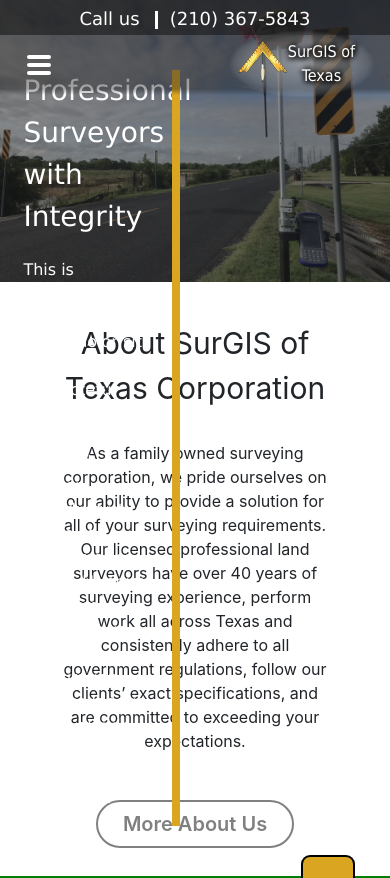
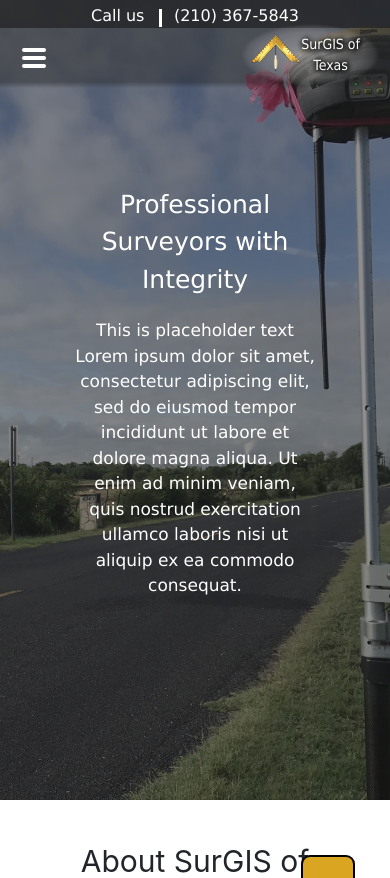
Before and after one commit to KenMathisHD/Surgis-Of-Texas, a PHP site: page / in a window 390 px wide. Shown: the top 878 px of the page. Run offline with PHP 8.4, Linux system fonts and the light colour scheme; style sheets or scripts are compiled from the project's sources.

Commit message:
fixed header responsiveness and made hero section responsive. Next is about and services section

```diff
--- a/css/about-section-index-surgis.css
+++ b/css/about-section-index-surgis.css
@@ -124,3 +124,14 @@
 .ourServices div:hover .learnMoreServicesLink {
   opacity: 1;
 }
+@media (min-width: 576px) {
+  .aboutContDiv span {
+    font-size: 30px;
+  }
+  .aboutContDiv p {
+    font-size: 16px;
+  }
+  .aboutContDiv a {
+    font-size: 20px;
+  }
+}
--- a/css/about-section-index-surgis.less
+++ b/css/about-section-index-surgis.less
@@ -134,3 +134,37 @@
         }
     }
 }
+
+
+
+
+
+@media (min-width: 576px) {
+    .aboutContDiv {
+        span {
+            font-size: 30px;
+        }
+        p {
+            font-size: 16px;
+        }
+        a {
+            font-size: 20px;
+        }
+    }
+}
+
+@media (min-width: 768px) {
+
+}
+
+@media (min-width: 992px) {
+
+}
+
+@media (min-width: 1200px) {
+
+}
+
+@media (min-width: 1600px) {
+
+}
--- a/css/header-surgis.css
+++ b/css/header-surgis.css
@@ -38,7 +38,7 @@
 }
 .contactBar {
   position: relative;
-  padding: 5px 0;
+  padding: 2.5px 0;
   display: flex;
   flex-direction: row;
   justify-content: center;
@@ -48,8 +48,8 @@
   transition: ease-in-out 350ms;
 }
 .contactBar div {
-  max-height: 25px;
-  font-size: 18px;
+  max-height: 22.5px;
+  font-size: 16px;
   transition: ease-in-out 350ms;
 }
 .contactBar div span {
@@ -80,7 +80,7 @@
   justify-content: space-between;
   align-items: center;
   height: 60px;
-  padding: 5px 15px;
+  padding: 5px 10px;
   background: linear-gradient(to bottom, rgba(50, 50, 50, 0.5) 0%, rgba(50, 50, 50, 0.5) 40%, rgba(50, 50, 50, 0.5) 64%, rgba(30, 30, 30, 0.4) 90%, rgba(30, 30, 30, 0) 100%);
   transition: ease-in-out 350ms;
 }
@@ -93,7 +93,7 @@
   flex-direction: row;
   align-items: center;
   flex-wrap: nowrap;
-  margin-bottom: 2.5px;
+  margin-bottom: 5px;
   padding: 10px 20px 10px 10px;
   background: radial-gradient(ellipse closest-side, rgba(255, 255, 255, 0.4) 0%, rgba(255, 255, 255, 0.3) 35%, rgba(255, 255, 255, 0.2) 75%, rgba(255, 255, 255, 0.1) 91%, rgba(255, 255, 255, 0) 100%);
 }
@@ -121,6 +121,7 @@
 }
 .navLogo a .wordsLogo span {
   position: relative;
+  font-size: 14px;
   font-family: Papyrus, Tahoma, sans-serif;
   text-shadow: 2px 2px 4px black, 2px -2px 4px black, -2px 2px 4px black;
   color: white;
--- a/css/header-surgis.less
+++ b/css/header-surgis.less
@@ -45,7 +45,7 @@
 }
 .contactBar {
     position: relative;
-    padding: 5px 0;
+    padding: 2.5px 0;
     display: flex;
     flex-direction: row;
     justify-content: center;
@@ -55,8 +55,8 @@
     transition: ease-in-out 350ms;
 
     div {
-        max-height: 25px;
-        font-size: 18px;
+        max-height: 22.5px;
+        font-size: 16px;
         transition: ease-in-out 350ms;
         span {
             position: relative;
@@ -89,7 +89,7 @@
     justify-content: space-between;
     align-items: center;
     height: 60px;
-    padding: 5px 15px;
+    padding: 5px 10px;
     background: linear-gradient(to bottom, rgba(50, 50, 50, 0.5) 0%,rgba(50, 50, 50, 0.5) 40%,rgba(50, 50, 50, 0.5) 64%,rgba(30, 30, 30, 0.4) 90%, rgba(30, 30, 30, 0) 100%);
     transition: ease-in-out 350ms;
 
@@ -103,7 +103,7 @@
     flex-direction: row;
     align-items: center;
     flex-wrap: nowrap;
-    margin-bottom: 2.5px;
+    margin-bottom: 5px;
     padding: 10px 20px 10px 10px;
     background: radial-gradient(ellipse closest-side, rgba(255, 255, 255, 0.4) 0%, rgba(255, 255, 255, 0.3) 35%, rgba(255, 255, 255, 0.2) 75%, rgba(255, 255, 255, 0.1) 91%, rgba(255, 255, 255, 0) 100%);
 
@@ -131,6 +131,7 @@
             text-align: center;
             span {
                 position: relative;
+                font-size: 14px;
                 font-family: Papyrus, Tahoma, sans-serif;
                 // below is css for text border, generated at https://tamali.net/en/instrument/html-css/css-text-border/
                 // text-shadow:0px 1px 0 rgb(255,255,255),0px -1px 0 rgb(255,255,255),1px 0px 0 rgb(255,255,255),-1px 0px 0 rgb(255,255,255),1px 1px 0 rgb(255,255,255),1px -1px 0 rgb(255,255,255),-1px 1px 0 rgb(255,255,255),-1px -1px 0 rgb(255,255,255);
--- a/css/hero-surgis.css
+++ b/css/hero-surgis.css
@@ -15,27 +15,94 @@
 }
 .heroImageHolder img {
   position: relative;
-  width: 100%;
   z-index: 19;
 }
 .heroImageHolder .heroWords {
   position: absolute;
-  top: 25%;
-  left: 6%;
+  top: 0;
+  left: 0;
+  bottom: 0;
+  right: 0;
+  display: flex;
+  flex-direction: column;
+  justify-content: center;
+  align-items: center;
+  color: white;
+  font-family: Verdana, Geneva, Tahoma, sans-serif;
   z-index: 25;
-  width: 38%;
-  padding-right: 25px;
-  color: white;
-  text-align: left;
-  font-family: Verdana, Geneva, Tahoma, sans-serif;
+  padding: 40px 50px 0;
 }
 .heroImageHolder .heroWords span {
   position: relative;
-  font-size: 28px;
+  font-size: 18px;
 }
 .heroImageHolder .heroWords p {
   padding-top: 20px;
   position: relative;
+  font-size: 12px;
+}
+@media (max-width: 575px) {
+  .heroImageHolder img {
+    max-height: 600px;
+  }
+}
+@media (max-width: 767px) {
+  .heroImageHolder img {
+    max-height: 700px;
+  }
+  .heroImageHolder .heroWords {
+    padding: 20px 50px 0;
+  }
+  .heroImageHolder .heroWords span {
+    font-size: 20px;
+  }
+  .heroImageHolder .heroWords p {
+    font-size: 14px;
+  }
+}
+@media (max-width: 991px) {
+  .heroImageHolder {
+    background-image: url(/img/ImageNearNav2.jpg);
+    background-position: 60%;
+    background-size: cover;
+    background-repeat: no-repeat;
+    overflow: hidden;
+  }
+  .heroImageHolder img {
+    max-height: 800px;
+    opacity: 0;
+  }
+  .heroImageHolder .heroWords {
+    padding: 0 75px;
+  }
+  .heroImageHolder .heroWords span {
+    font-size: 25px;
+  }
+  .heroImageHolder .heroWords p {
+    font-size: 17px;
+  }
+}
+@media (min-width: 992px) {
+  .heroImageHolder {
+    background-image: none;
+  }
+  .heroImageHolder img {
+    width: 100%;
+  }
+  .heroImageHolder .heroWords {
+    top: 25%;
+    left: 6%;
+    bottom: auto;
+    right: auto;
+    display: block;
+    width: 38%;
+    padding-right: 25px;
+    text-align: left;
+  }
+  .heroImageHolder .heroWords span {
+    font-size: 28px;
+  }
+  .heroImageHolder .heroWords p {
     font-size: 16px;
   }
   .heroImageHolder .heroWords:before {
@@ -49,3 +116,12 @@
     background-color: goldenrod;
     z-index: 25;
   }
+}
+@media (min-width: 1600px) {
+  .heroImageHolder .heroWords span {
+    font-size: 30px;
+  }
+  .heroImageHolder .heroWords p {
+    font-size: 20px;
+  }
+}
--- a/css/hero-surgis.less
+++ b/css/hero-surgis.less
@@ -3,6 +3,7 @@
     width: 100%;
     text-align: center;
     position: relative;
+
     .colorOverImage {
         position: absolute;
         top: 0;
@@ -14,26 +15,104 @@
     }
     img {
         position: relative;
-        width: 100%;
         z-index: 19;
+
     }
     .heroWords {
         position: absolute;
-        top: 25%;
-        left: 6%;
+        top: 0;
+        left: 0;
+        bottom: 0;
+        right: 0;
+        display: flex;
+        flex-direction: column;
+        justify-content: center;
+        align-items: center;
+        color: white;
+        font-family: Verdana, Geneva, Tahoma, sans-serif;
         z-index: 25;
-        width: 38%;
-        padding-right: 25px;
-        color: white;
-        text-align: left;
-        font-family: Verdana, Geneva, Tahoma, sans-serif;
+        padding: 40px 50px 0;
+
         span {
             position: relative;
-            font-size: 28px;
+            font-size: 18px;
         }
         p {
             padding-top: 20px;
             position: relative;
+            font-size: 12px;
+        }
+    }
+}
+
+@media (max-width: 575px) {
+    .heroImageHolder {
+        img {
+            max-height: 600px;
+        }
+    }
+}
+@media (max-width: 767px) {
+    .heroImageHolder {
+        img {
+            max-height: 700px;
+        }
+        .heroWords {
+            padding: 20px 50px 0;
+
+            span {
+                font-size: 20px;
+            }
+            p {
+                font-size: 14px;
+            }
+        }
+    }
+}
+
+@media (max-width: 991px) {
+    .heroImageHolder {
+        background-image: url(/img/ImageNearNav2.jpg);
+        background-position: 60%;
+        background-size: cover;
+        background-repeat: no-repeat;
+        overflow: hidden;
+        img {
+            max-height: 800px;
+            opacity: 0;
+        }
+        .heroWords {
+            padding: 0 75px;
+
+            span {
+                font-size: 25px;
+            }
+            p {
+                font-size: 17px;
+            }
+        }
+    }
+}
+
+@media (min-width: 992px) {
+    .heroImageHolder {
+        background-image: none;
+        img {
+            width: 100%;
+        }
+        .heroWords {
+            top: 25%;
+            left: 6%;
+            bottom: auto;
+            right: auto;
+            display: block;
+            width: 38%;
+            padding-right: 25px;
+            text-align: left;
+            span {
+                font-size: 28px;
+            }
+            p {
                 font-size: 16px;
             }
             &:before {
@@ -50,3 +129,22 @@
             }
         }
     }
+
+}
+
+// @media (min-width: 1200px) {
+
+// }
+
+@media (min-width: 1600px) {
+    .heroImageHolder {
+        .heroWords {
+            span {
+                font-size: 30px;
+            }
+            p {
+                font-size: 20px;
+            }
+        }
+    }
+}
```
Also changed, not shown: other parts of css/header-surgis.css (+12 -9 lines), other parts of css/header-surgis.less (+12 -14 lines). Lines whose indentation alone changed are shown as unchanged.
